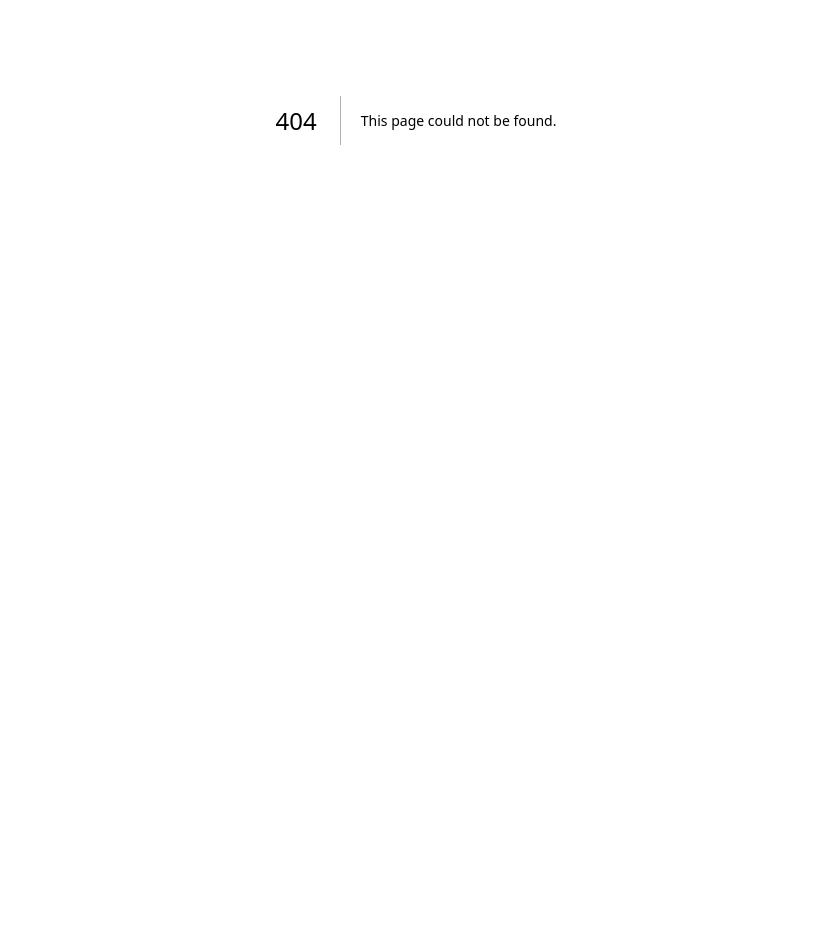
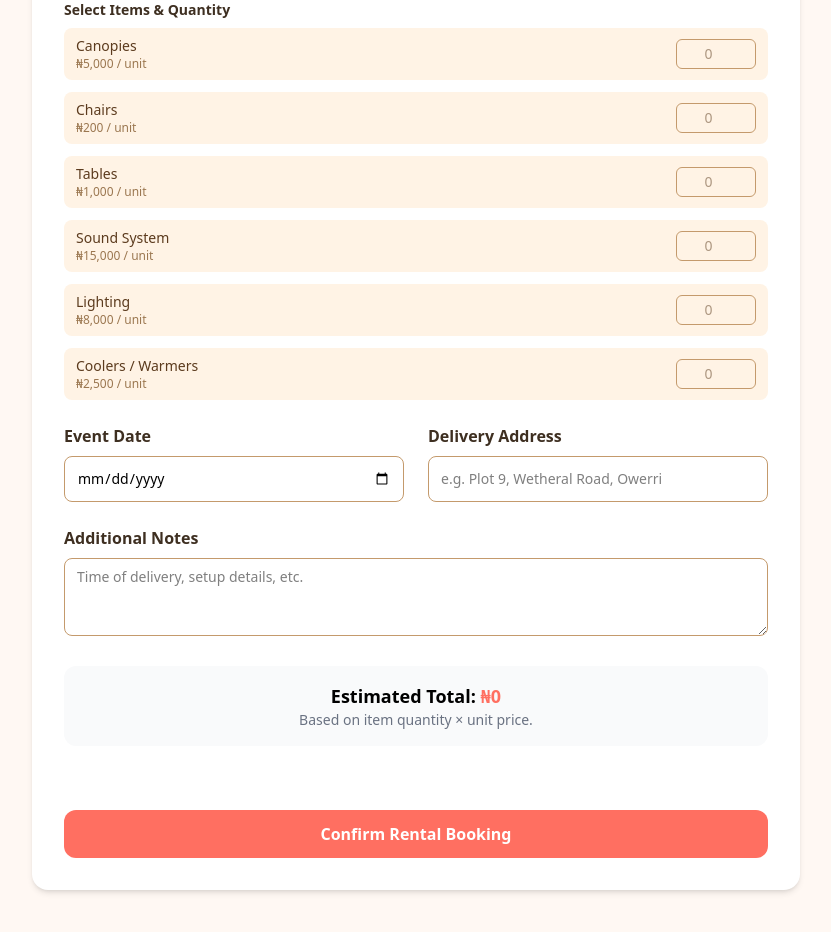
Before and after one commit to Jemienachukwu/ChantalsEvents, a Next.js app: page /bookings/rentals in a window 1280 px wide. Before the commit this address had no page. Shown: the part 280-1212 px from the top of the page, without its empty margins (224-1055 px from the left). Before the commit the page ends 800 px from the top, so only its background shows below. Built offline with nearby package versions, Linux system fonts and the light colour scheme.

Commit message:
deployment bug fix

```diff
--- a/src/app/bookings/cake/page.tsx
+++ b/src/app/bookings/cake/page.tsx
@@ -30,9 +30,9 @@ export default function BookCake() {
   const [referenceImage, setReferenceImage] = useState<File | null>(null);
   const [imageLink, setImageLink] = useState("");
 
-  const handleFileUpload = (e: React.ChangeEvent<HTMLInputElement>) => {
-    setReferenceImage(e.target.files?.[0] || null);
-  };
+  //   const handleFileUpload = (e: React.ChangeEvent<HTMLInputElement>) => {
+  //     setReferenceImage(e.target.files?.[0] || null);
+  //   };
 
   const calculateTotal = () => {
     const selectedSize = cakeSizes.find((s) => s.name === size);
@@ -71,7 +71,7 @@ export default function BookCake() {
             🎂 Book a Custom Cake
           </h1>
           <p className="text-[#5C3B1E] mb-6">
-            Choose your cake preferences and we'll bake something perfect for
+            Choose your cake preferences and we will bake something perfect for
             your celebration.
           </p>
 
--- a/src/app/bookings/catering/page.tsx
+++ b/src/app/bookings/catering/page.tsx
@@ -4,7 +4,7 @@ import Nav from "@/app/components/Nav";
 import { useState } from "react";
 import { useRouter } from "next/navigation";
 
-export default function page() {
+export default function BookCatering() {
   const router = useRouter();
 
   const [guestCount, setGuestCount] = useState<number>(50);
--- /dev/null
+++ b/src/app/bookings/rentals/page.tsx
@@ -0,0 +1,177 @@
+"use client";
+
+import { useState } from "react";
+import { useRouter } from "next/navigation";
+import Nav from "@/app/components/Nav";
+
+const rentalItems = [
+  { name: "Canopies", unitPrice: 5000 },
+  { name: "Chairs", unitPrice: 200 },
+  { name: "Tables", unitPrice: 1000 },
+  { name: "Sound System", unitPrice: 15000 },
+  { name: "Lighting", unitPrice: 8000 },
+  { name: "Coolers / Warmers", unitPrice: 2500 },
+];
+
+export default function BookRentals() {
+  const router = useRouter();
+
+  const [quantities, setQuantities] = useState<Record<string, number>>({});
+  const [eventDate, setEventDate] = useState("");
+  const [location, setLocation] = useState("");
+  const [notes, setNotes] = useState("");
+
+  const handleQuantityChange = (item: string, qty: number) => {
+    setQuantities((prev) => ({ ...prev, [item]: qty }));
+  };
+
+  const calculateTotal = () => {
+    return rentalItems.reduce((acc, item) => {
+      const qty = quantities[item.name] || 0;
+      return acc + qty * item.unitPrice;
+    }, 0);
+  };
+
+  const handleSubmit = (e: React.FormEvent) => {
+    e.preventDefault();
+    const selected = rentalItems
+      .filter((item) => quantities[item.name] > 0)
+      .map((item) => ({
+        item: item.name,
+        qty: quantities[item.name],
+        subtotal: quantities[item.name] * item.unitPrice,
+      }));
+
+    const payload = {
+      rentals: selected,
+      eventDate,
+      location,
+      notes,
+      total: calculateTotal(),
+    };
+
+    console.log("Rental Booking Submitted:", payload);
+    alert("Rental booking submitted successfully!");
+  };
+
+  return (
+    <>
+      <Nav />
+      <div className="bg-[#FFF8F3] min-h-screen py-12 px-6 sm:px-10 lg:px-20">
+        <button
+          className="inline-block mb-8 text-[#C49A6C] hover:underline"
+          onClick={() => router.back()}
+        >
+          ← go back
+        </button>
+        <div className="max-w-3xl mx-auto bg-white p-8 rounded-2xl shadow-md">
+          <h1 className="text-3xl font-bold text-[#3E2F21] mb-2">
+            🪑 Book Rentals
+          </h1>
+          <p className="text-[#5C3B1E] mb-6">
+            Select rental items you need for your event. We’ll handle delivery
+            and setup.
+          </p>
+
+          <form onSubmit={handleSubmit} className="space-y-6">
+            {/* Rental Items */}
+            <div>
+              <label className="block text-sm font-semibold text-[#3E2F21] mb-2">
+                Select Items & Quantity
+              </label>
+              <ul className="space-y-3">
+                {rentalItems.map((item) => (
+                  <li
+                    key={item.name}
+                    className="flex justify-between items-center bg-[#FFF3E5] rounded-lg px-3 py-2 text-sm text-[#5C3B1E]"
+                  >
+                    <div className="flex flex-col">
+                      <span className="font-medium">{item.name}</span>
+                      <span className="text-xs text-[#9b7750]">
+                        ₦{item.unitPrice.toLocaleString()} / unit
+                      </span>
+                    </div>
+                    <input
+                      type="number"
+                      min={0}
+                      value={quantities[item.name] || ""}
+                      onChange={(e) =>
+                        handleQuantityChange(item.name, Number(e.target.value))
+                      }
+                      className="w-20 border border-[#C49A6C] rounded-md px-2 py-1 text-sm text-center"
+                      placeholder="0"
+                    />
+                  </li>
+                ))}
+              </ul>
+            </div>
+
+            {/* Event Date & Location */}
+            <div className="grid grid-cols-1 sm:grid-cols-2 gap-6">
+              <div>
+                <label className="block font-semibold text-[#3E2F21] mb-2">
+                  Event Date
+                </label>
+                <input
+                  type="date"
+                  value={eventDate}
+                  onChange={(e) => setEventDate(e.target.value)}
+                  className="w-full border border-[#C49A6C] rounded-lg p-3 text-sm"
+                />
+              </div>
+              <div>
+                <label className="block font-semibold text-[#3E2F21] mb-2">
+                  Delivery Address
+                </label>
+                <input
+                  type="text"
+                  value={location}
+                  onChange={(e) => setLocation(e.target.value)}
+                  placeholder="e.g. Plot 9, Wetheral Road, Owerri"
+                  className="w-full border border-[#C49A6C] rounded-lg p-3 text-sm"
+                />
+              </div>
+            </div>
+
+            {/* Notes */}
+            <div>
+              <label className="block font-semibold text-[#3E2F21] mb-2">
+                Additional Notes
+              </label>
+              <textarea
+                value={notes}
+                onChange={(e) => setNotes(e.target.value)}
+                rows={3}
+                placeholder="Time of delivery, setup details, etc."
+                className="w-full border border-[#C49A6C] rounded-lg px-3 py-2 text-sm"
+              />
+            </div>
+
+            {/* Estimate */}
+            <div className="mt-4 bg-gray-50 p-4 rounded-xl text-center">
+              <p className="text-lg font-semibold">
+                Estimated Total:{" "}
+                <span className="text-[#ff6f61]">
+                  ₦{calculateTotal().toLocaleString()}
+                </span>
+              </p>
+              <p className="text-sm text-gray-500">
+                Based on item quantity × unit price.
+              </p>
+            </div>
+
+            {/* Submit */}
+            <div className="pt-4 text-center">
+              <button
+                type="submit"
+                className="mt-6 w-full bg-[#ff6f61] text-white py-3 rounded-xl font-semibold hover:bg-[#e35b4f] transition"
+              >
+                Confirm Rental Booking
+              </button>
+            </div>
+          </form>
+        </div>
+      </div>
+    </>
+  );
+}
```
